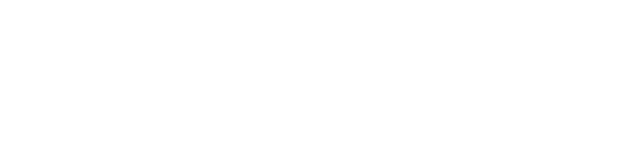
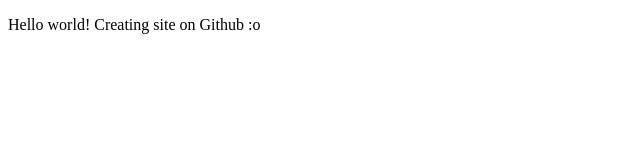
Before and after one commit to carloslobos/git2, a plain HTML site: page index.html in a window 1280 px wide. Shown: the whole page, without its empty margins (0-640 px from the left). Drawn offline with nearby package versions, Linux system fonts and the light colour scheme; files that its build step writes are made by us from their sources.

Commit message:
Add p to body

```diff
--- a/index.html
+++ b/index.html
@@ -9,6 +9,7 @@
 </head>
 
 <body>
+    <p>Hello world! Creating site on Github :o </p>
 </body>
 
 </html>
```
